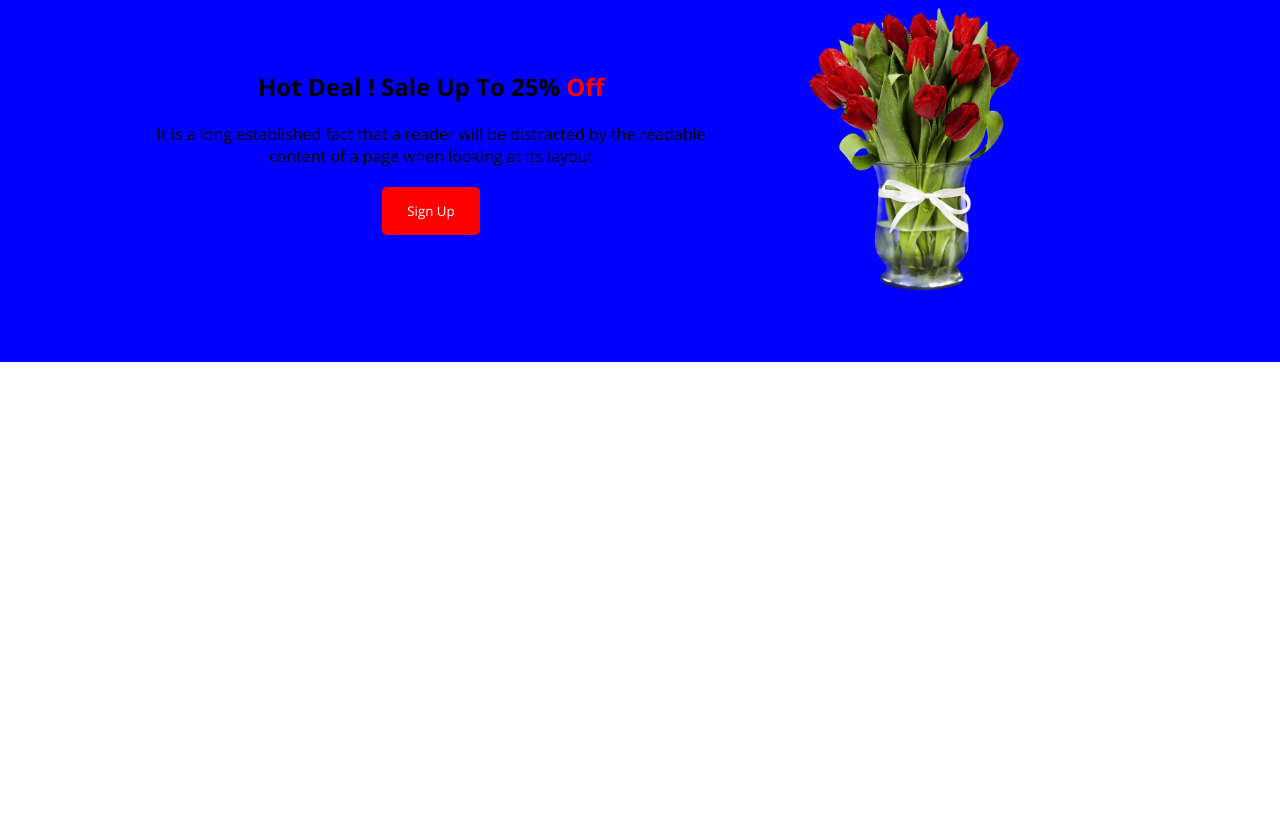
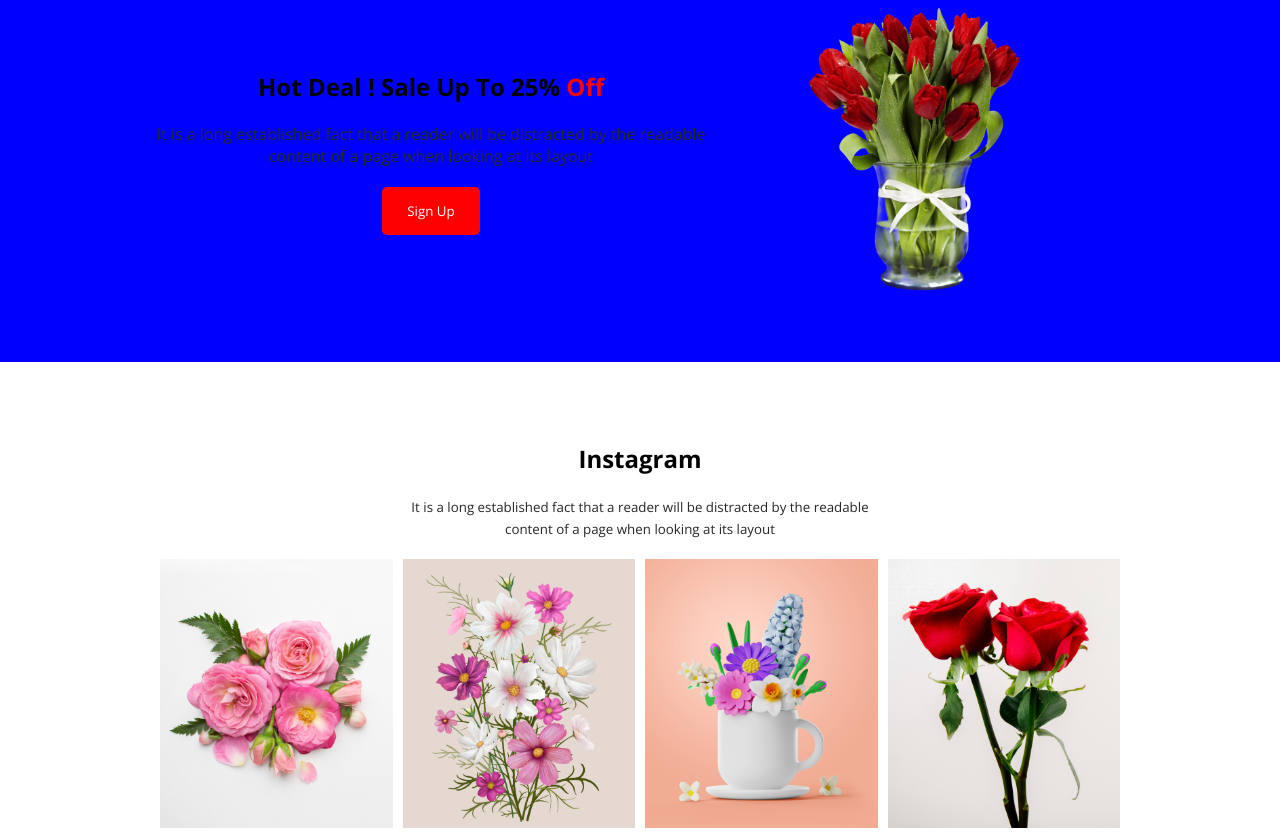
Before and after one commit to jiku88/one-assignment, a plain HTML site: page index.html in a window 1280 px wide. Shown: the part 937-1770 px from the top of the page. Before the commit the page ends 1299 px from the top, so only its background shows below. Drawn offline with nearby package versions, Linux system fonts and the light colour scheme.

Commit message:
Instra section complite

```diff
--- a/index.html
+++ b/index.html
@@ -12,6 +12,7 @@
 </head>
 
 <body>
+    <!-- header section -->
     <header class="header">
         <div class="Header-section">
             <div>
@@ -27,12 +28,13 @@
         </div>
     </header>
 
-
+<!-- main saction -->
     <main>
+        <!-- sale up section -->
         <div class="sale-up-main">
             <div class="sale-up">
                 <h2>Hot Deal ! Sale Up To 25% <span class="off">Off</span> </h1>
-                    <p class="sale-up-disc">It is a long established fact that a reader will be distracted by the
+                    <p class="discription">It is a long established fact that a reader will be distracted by the
                         readable <br>content of a page when looking at its layout</p>
                     <button class="btn">Sign Up</button>
             </div>
@@ -40,7 +42,30 @@
                 <img class="sale-up-img" src="./Flower Asset/pngwing 8.png" alt="">
             </div>
         </div>
+<!-- instragram  section -->
+<div class="Instra-secttion">
+    <h2>Instagram</h2>
+    <p class="discription"><small>It is a long established fact that a reader will be distracted by the
+        readable <br>content of a page when looking at its layout</small>
+    </p>
+    <div class="instra-img">
+        <div>
+            <img class="img" src="./Flower Asset/Flower 01.png" alt="">
+        </div>
+        <div>
+            <img class="img" src="./Flower Asset/Rectangle 4.png" alt="">
+        </div>
+        <div>
+            <img class="img" src="./Flower Asset/Rectangle 5.png" alt="">
+        </div>
+        <div>
+            <img class="img" src="./Flower Asset/Rectangle 6.png" alt="">
+        </div>
+    </div>
+
+</div>
     </main>
+
     <footer></footer>
 </body>
 
--- a/style.css
+++ b/style.css
@@ -16,7 +16,6 @@
 }
 
 .header {
-    /* border: 2px solid red; */
     height: 100vh;
     width: 100%;
     background-color: #b5425b;
@@ -27,22 +26,12 @@
     display: flex;
     justify-content: space-evenly;
     align-items: center;
-    /* height: 100vh; */
-    /* border: 2px solid black; */
-    /* margin-top: 500px; */
     padding-top: 225px;
-}
-
-.Header-section-pic {
-    /* width: 500px; */
-    /* border: 2px solid red; */
 }
 
 .header-img {
     height: 520px;
     width: 99%;
-    /* padding-top: 50px; */
-
 }
 
 .discription {
@@ -62,9 +51,7 @@
 }
 
 .sale-up {
-    /* display: flex; */
     text-align: center;
-
 }
 
 .sale-up-main {
@@ -79,10 +66,28 @@
 }
 
 .sale-up-img {
-    /* height: 500px; */
     width: 70%;
 }
 
-.sale-up-disc {
+.discription {
     margin: 20px 0;
 }
+
+
+/* instra section */
+
+
+.Instra-secttion{
+    width: 75%;
+    /* border: 2px solid red; */
+    margin: auto ;
+    text-align: center;
+    margin-top: 80px;
+}
+.instra-img{
+    display: flex;
+    gap: 10px;
+}
+.img{
+    width: 100%;
+}
```
